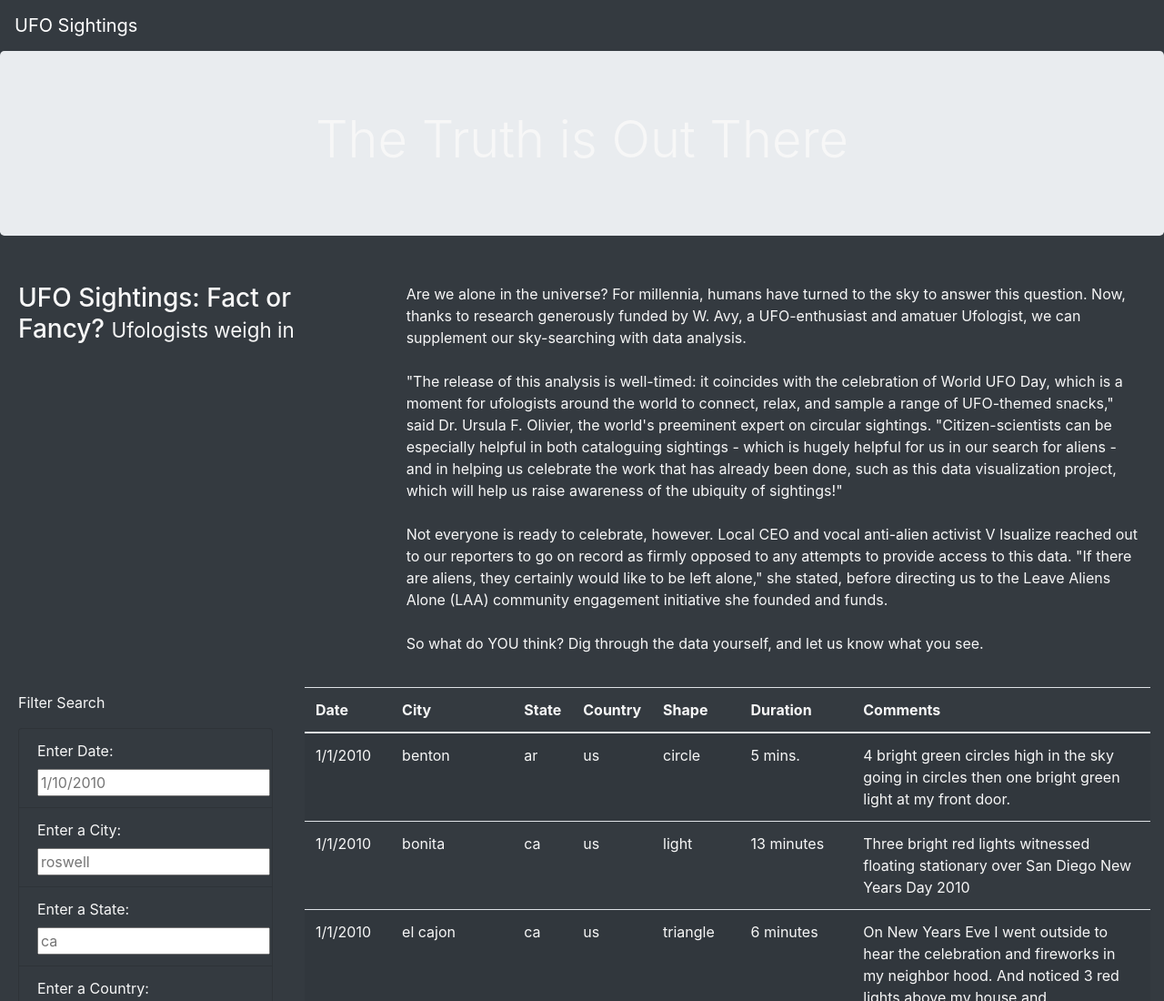
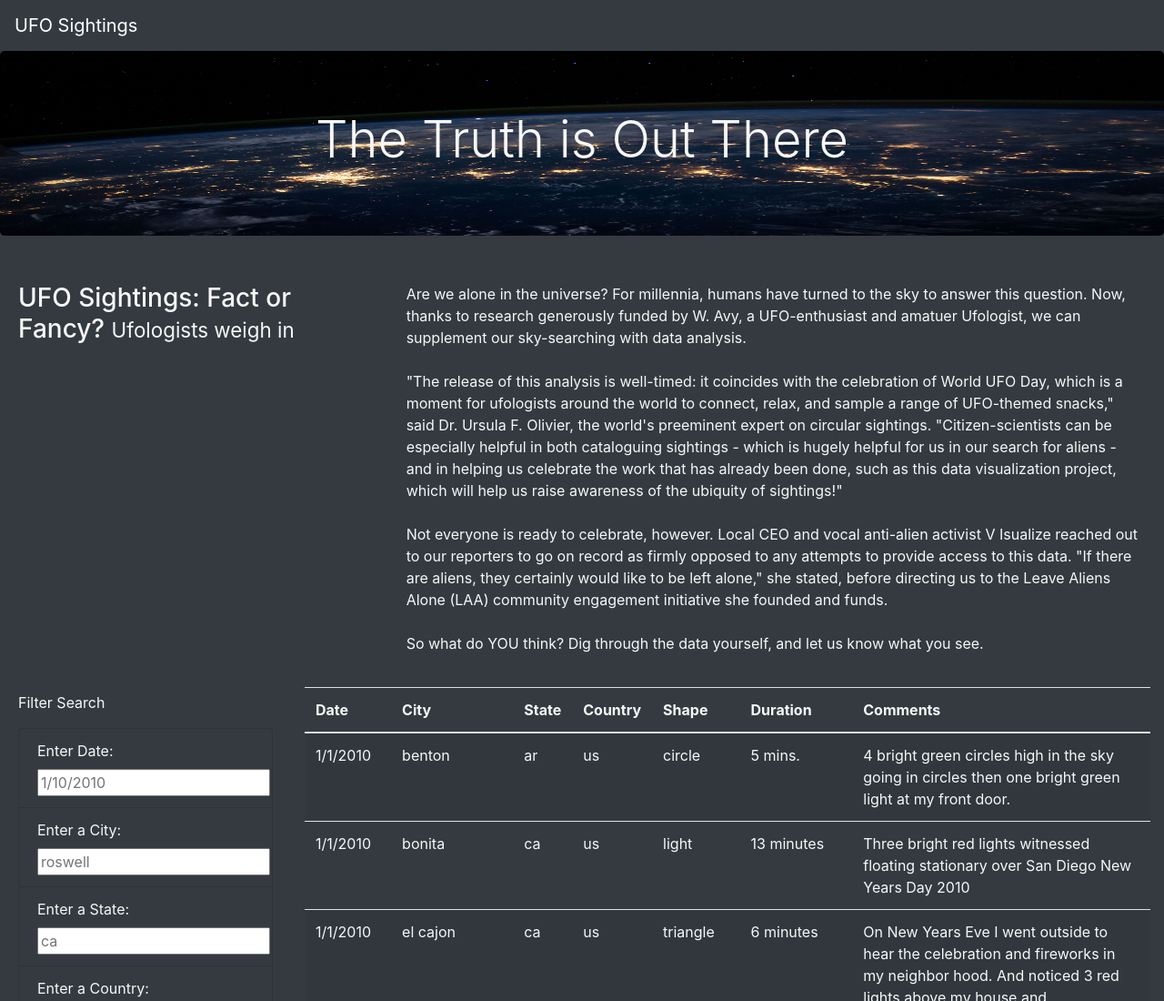
Before and after one commit to RyanDevillier/UFOs, a plain HTML site: page index.html in a window 1280 px wide. Shown: the top 1100 px of the page at 91% size. Drawn offline with nearby package versions, Linux system fonts and the light colour scheme.

Commit message:
Changed file path for background image

```diff
--- a/Static/CSS/style.css
+++ b/Static/CSS/style.css
@@ -3,7 +3,7 @@ body {
 }
 
 .jumbotron {
-  background-image: url("Static/nasa.jpg");
+  background-image: url("nasa.jpg");
   background-size: 100% 100%;
   text-align: center;
 }
```
Also changed, not shown: Static/CSS/nasa.jpg (renamed from Static/nasa.jpg).
